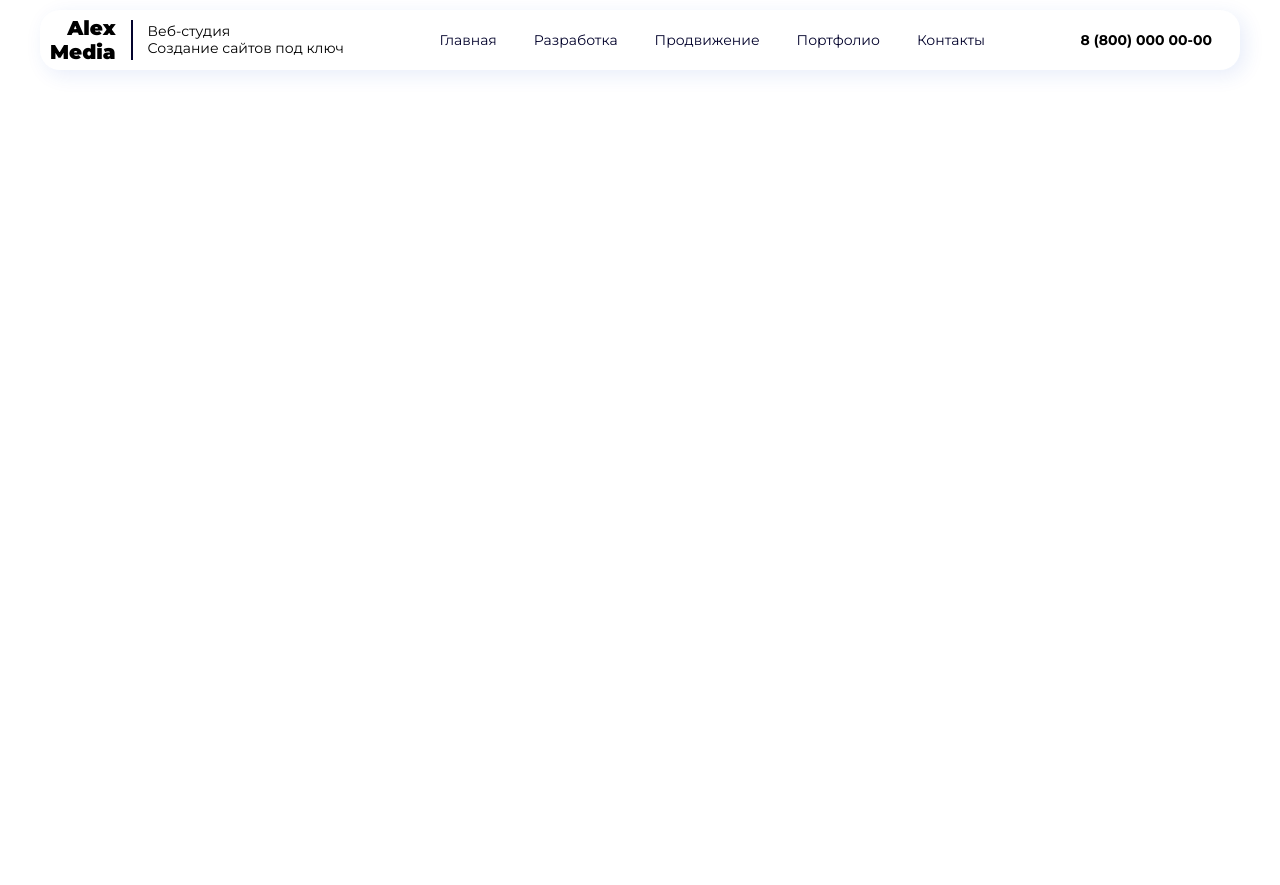
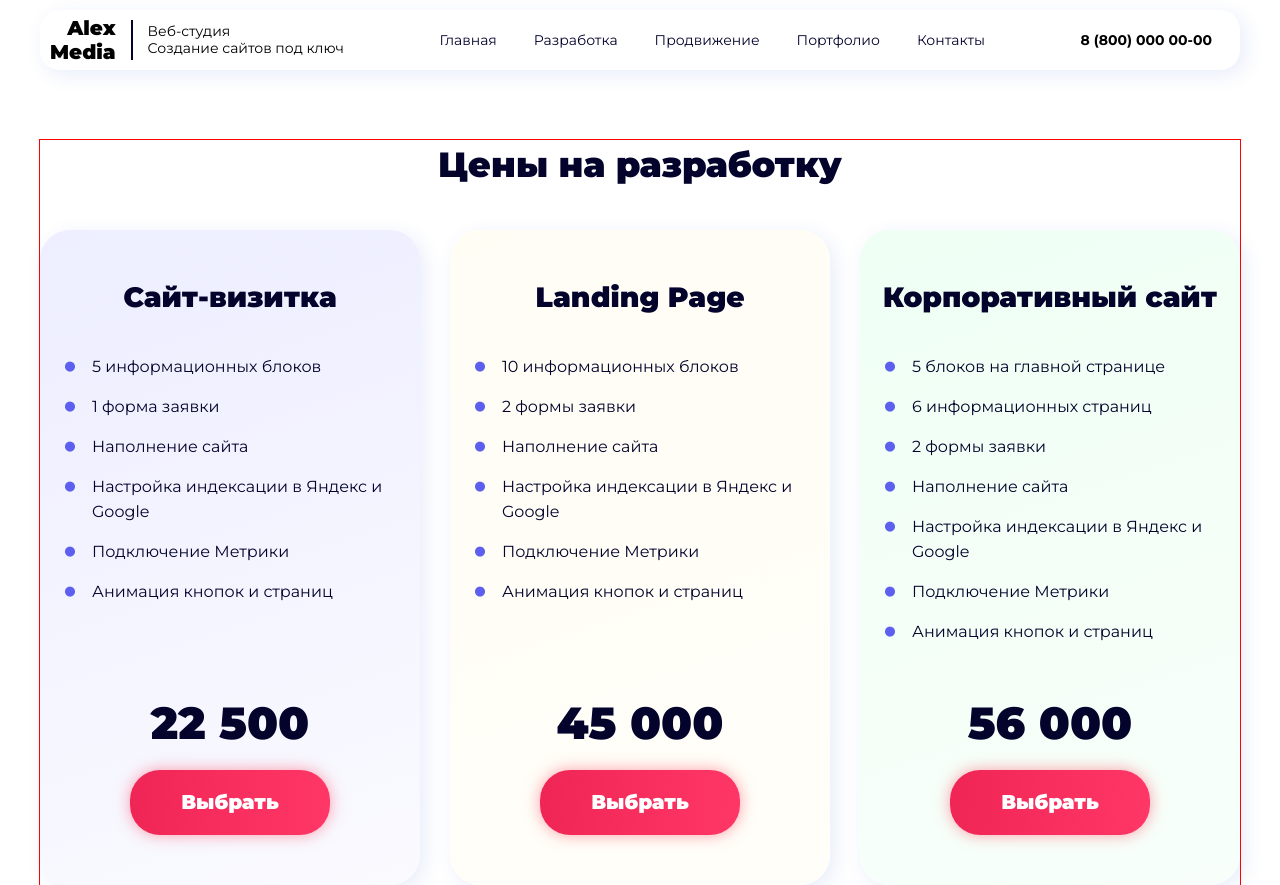
Before and after one commit to DenKuznets/testovoe-alexmedia, a React (Vite) app: page / in a window 1280 px wide. Before the commit the page ends 810 px from the top, so only its background shows below. Built offline with nearby package versions, Linux system fonts and the light colour scheme.

Commit message:
prices done

```diff
--- a/data.js
+++ b/data.js
@@ -20,3 +20,43 @@ export const whyus = [
       pText: "Мы честно расчитаем стоимость Вашего сайта, поэтому с Вашей стороны не будет никаких переплат за лишние услуги"
   },
 ]
+
+export const prices = [
+  {
+    header: "Сайт-визитка",
+    p: [
+      "5 информационных блоков",
+      "1 форма заявки",
+      "Наполнение сайта",
+      "Настройка индексации в Яндекс и Google",
+      "Подключение Метрики",
+      "Анимация кнопок и страниц",
+    ],
+    price: "22 500",
+  },
+  {
+    header: "Landing Page",
+    p: [
+      "10 информационных блоков",
+      "2 формы заявки",
+      "Наполнение сайта",
+      "Настройка индексации в Яндекс и Google",
+      "Подключение Метрики",
+      "Анимация кнопок и страниц",
+    ],
+    price: "45 000",
+  },
+  {
+    header: "Корпоративный сайт",
+    p: [
+      "5 блоков на главной странице",
+      "6 информационных страниц",
+      "2 формы заявки",
+      "Наполнение сайта",
+      "Настройка индексации в Яндекс и Google",
+      "Подключение Метрики",
+      "Анимация кнопок и страниц",
+    ],
+    price: "56 000",
+  },
+];
--- a/src/App.css
+++ b/src/App.css
@@ -79,6 +79,11 @@ body {
   overflow-x: hidden;
 }
 
+#prices, #partners {
+  box-shadow: none;
+  border-radius: 0;
+}
+
 h1 {
   font-weight: 900;
   font-size: 60px;
--- a/src/App.jsx
+++ b/src/App.jsx
@@ -2,6 +2,7 @@ import "./App.css";
 import EasyWork from "./components/EasyWork";
 import Header from "./components/Header";
 import Hero from "./components/Hero";
+import Prices from "./components/Prices";
 import Partners from "./components/styled/Partners.styled";
 import Section from "./components/styled/Section.styled";
 import WhyUs from "./components/WhyUs";
@@ -207,7 +208,12 @@ function App() {
         {/* <Section id="easy-work">
           <EasyWork />
         </Section> */}
-        {/* <Partners id="partners" /> */}
+        {/* <Section id="partners">
+          <Partners />
+        </Section> */}
+        <Section id="prices">
+          <Prices />
+        </Section>
       </main>
     </div>
   );
--- /dev/null
+++ b/src/components/Prices.jsx
@@ -0,0 +1,26 @@
+import React from "react";
+import { prices } from "../../data";
+import Button from "./styled/Button.styled";
+import StyledPrices from "./styled/Prices.styled";
+
+const Prices = () => {
+  const cards = prices.map((obj, index) => {
+    const listItems = obj.p.map((text, index) => <li key={index}>{text}</li>);
+    return (
+      <div className={`card card${index}`} key={index}>
+        <h3>{obj.header}</h3>
+        <ul>{listItems}</ul>
+        <div className="price">{obj.price}</div>
+        <Button width={200}>Выбрать</Button>
+      </div>
+    );
+  });
+  return (
+    <StyledPrices>
+      <h2>Цены на разработку</h2>
+      <div className="cards-container">{cards}</div>
+    </StyledPrices>
+  );
+};
+
+export default Prices;
--- a/src/components/styled/Button.styled.js
+++ b/src/components/styled/Button.styled.js
@@ -4,13 +4,20 @@ const Button = styled.button`
   height: 65px;
   background: linear-gradient(93.32deg, #ef2555 0%, #ff3767 100%);
   box-shadow: 0px 0px 15px rgba(255, 66, 89, 0.5);
+  cursor: pointer;
   border-radius: 30px;
   border: none;
   font-weight: 900;
   font-size: 20px;
   line-height: 27px;
   color: #fff;
-  width: ${(props) => props.width? props.width : "270px"}
+  width: ${(props) => (props.width ? props.width + "px" : "270px")};
+  &:hover {
+    background: #af3775;
+  }
+  &:active {
+    transform: scale(0.95);
+  }
 `;
 
 export default Button;
--- a/src/components/styled/Partners.styled.jsx
+++ b/src/components/styled/Partners.styled.jsx
@@ -1,8 +1,6 @@
 import styled from "styled-components";
 
-const StyledPartners = styled.section`
-  margin: auto;
-  max-width: 1200px;
+const StyledPartners = styled.div`
   text-align: center;
   margin-top: 40px;
   .images {
--- /dev/null
+++ b/src/components/styled/Prices.styled.js
@@ -0,0 +1,75 @@
+import styled from "styled-components";
+
+const StyledPrices = styled.div`
+  margin-top: 70px;
+  display: flex;
+  flex-direction: column;
+  align-items: center;
+  .cards-container {
+    display: flex;
+    margin-top: 40px;
+    gap: 30px;
+    @media (max-width: 768px) {
+      flex-direction: column;
+      width: 80%;
+    }
+  }
+
+  .card {
+    display: flex;
+    flex-direction: column;
+    align-items: center;
+    padding: 50px 22px;
+    border-radius: 30px;
+    height: 655px;
+    box-shadow: 5px 5px 20px rgba(30, 83, 210, 0.1);
+    @media (max-width: 768px) {
+      height: auto;
+    }
+
+    ul {
+      text-align: start;
+      margin-top: 25px;
+      margin-bottom: auto;
+      padding-left: 20px;
+      list-style-image: url(./images/list-dot-small.png);
+      @media (max-width: 768px) {
+        margin-bottom: 20px;
+      }
+      li {
+        font-weight: 400;
+        font-size: 16px;
+        line-height: 25px;
+        margin-top: 15px;
+        max-width: 395px;
+        padding-left: 10px;
+      }
+    }
+    .price {
+      font-weight: 900;
+      font-size: 45px;
+      line-height: 55px;
+      margin-bottom: 20px;
+    }
+  }
+
+  .card0 {
+    background: linear-gradient(
+      161.52deg,
+      #f6f6ff 0%,
+      #f8f8ff 0%,
+      #edeeff 0.01%,
+      #fafaff 100%
+    );
+  }
+
+  .card1 {
+    background: linear-gradient(161.52deg, #fffdf4 0%, #fffef9 100%);
+  }
+
+  .card2 {
+    background: linear-gradient(161.52deg, #effff4 0%, #f8fffa 100%);
+  }
+`;
+
+export default StyledPrices;
```
